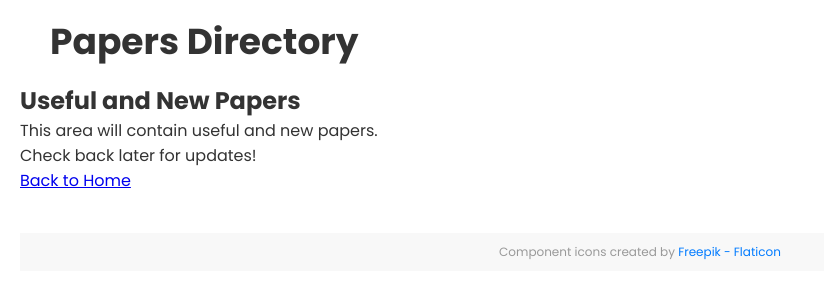
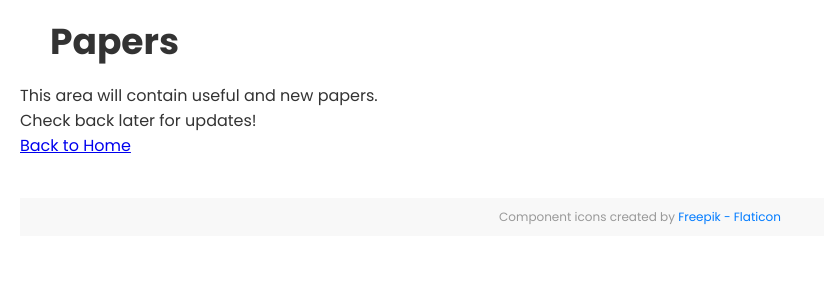
Before and after one commit to lumousersgroup/resources, a plain HTML site: page papers/index.html in a window 1280 px wide. Shown: the whole page, without its empty margins (0-824 px from the left). Drawn offline with Linux system fonts and the light colour scheme.

Commit message:
Update index.html

```diff
--- a/papers/index.html
+++ b/papers/index.html
@@ -11,12 +11,11 @@
 
     <!-- Header -->
     <header>
-        <h1>Papers Directory</h1>
+        <h1>Papers</h1>
     </header>
 
     <!-- Main Content -->
     <main>
-        <h2>Useful and New Papers</h2>
         <p>This area will contain useful and new papers.</p>
         <p>Check back later for updates!</p>
         <a href="../">Back to Home</a>
```
